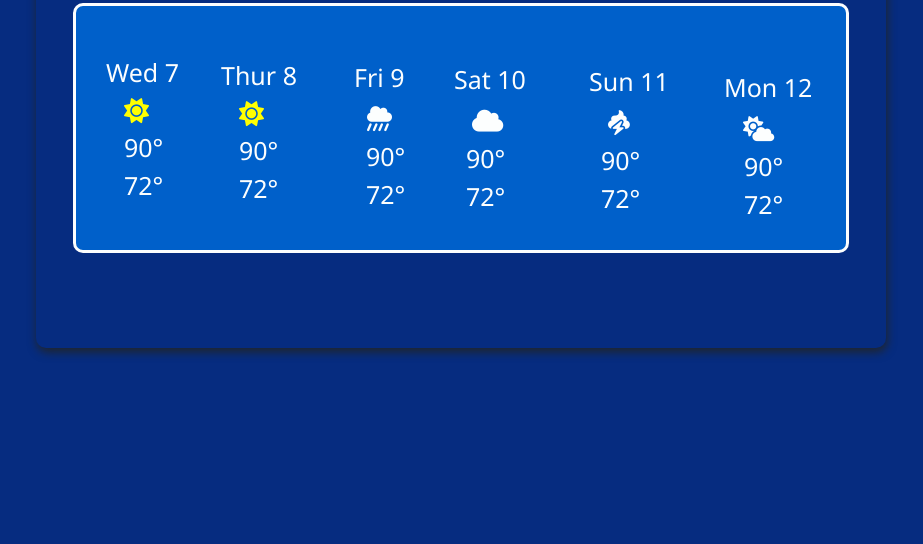
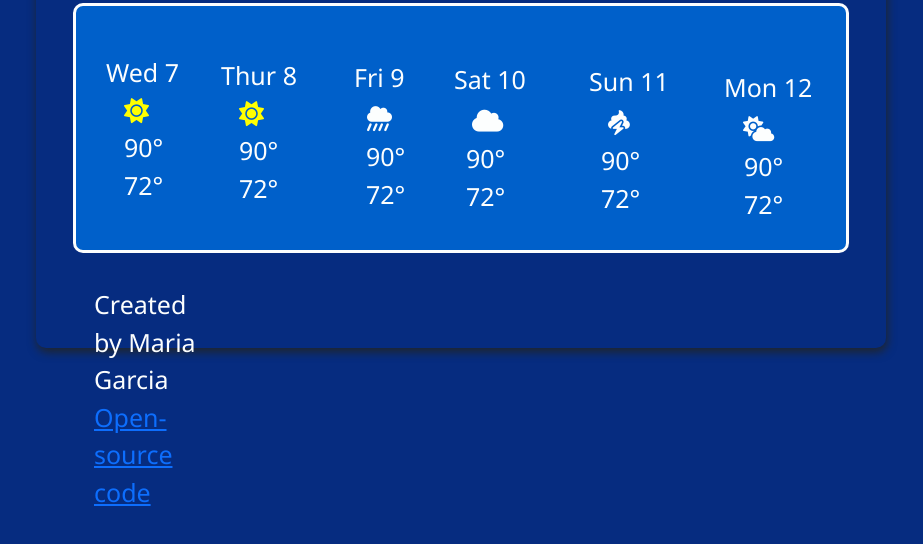
Before and after one commit to mariasalud/weather-pro, a plain HTML site: page index.html in a window 1280 px wide. Shown: the part 612-1156 px from the top of the page, without its empty margins (114-1037 px from the left). Drawn offline with nearby package versions, Linux system fonts and the light colour scheme; no server answers.

Commit message:
Edit the footer

```diff
--- a/index.html
+++ b/index.html
@@ -142,8 +142,11 @@
                     </div>
 
               </div>
-
-
+        <footer class="footer">
+        Created by Maria Garcia
+        <a href="https://github.com/mariasalud/weather-pro" Open-source code
+         target="_blank">Open-source code</a>
+        </footer>
                   </div>
                   </div>
 <script src="src/index.js"></script>
```
